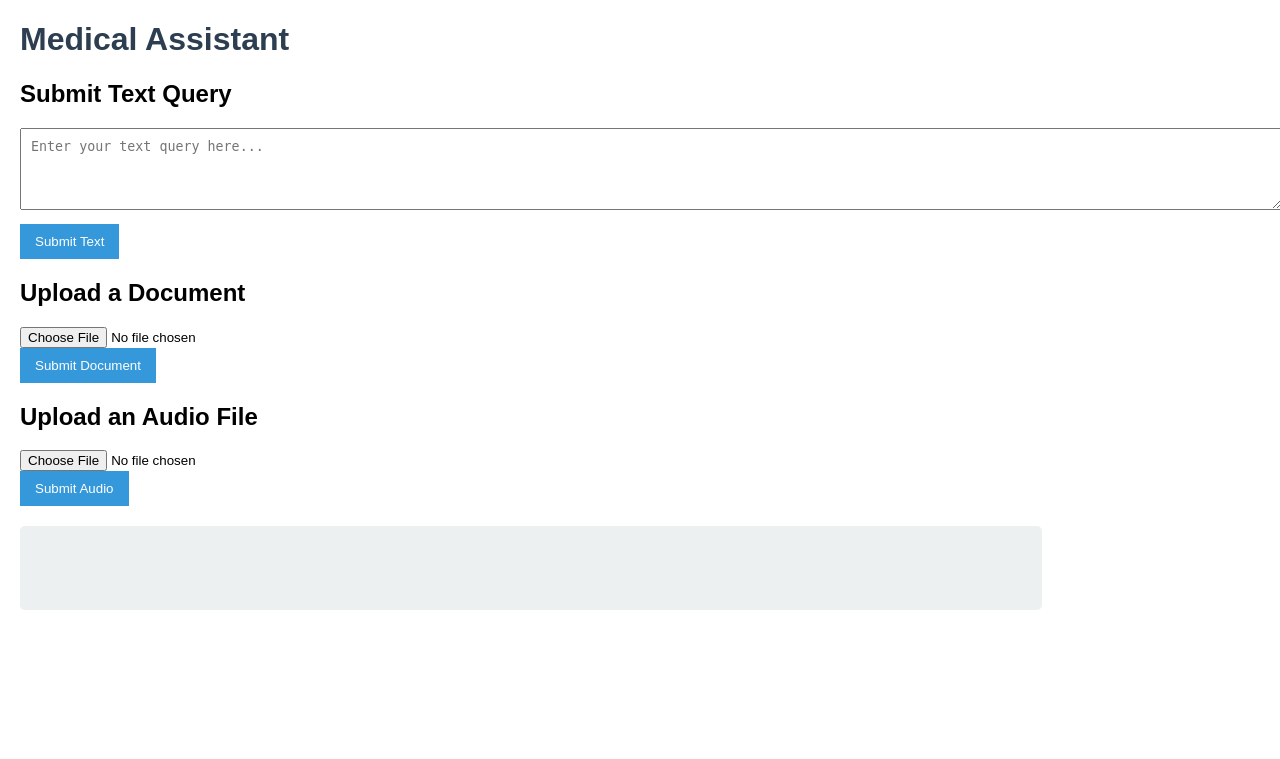
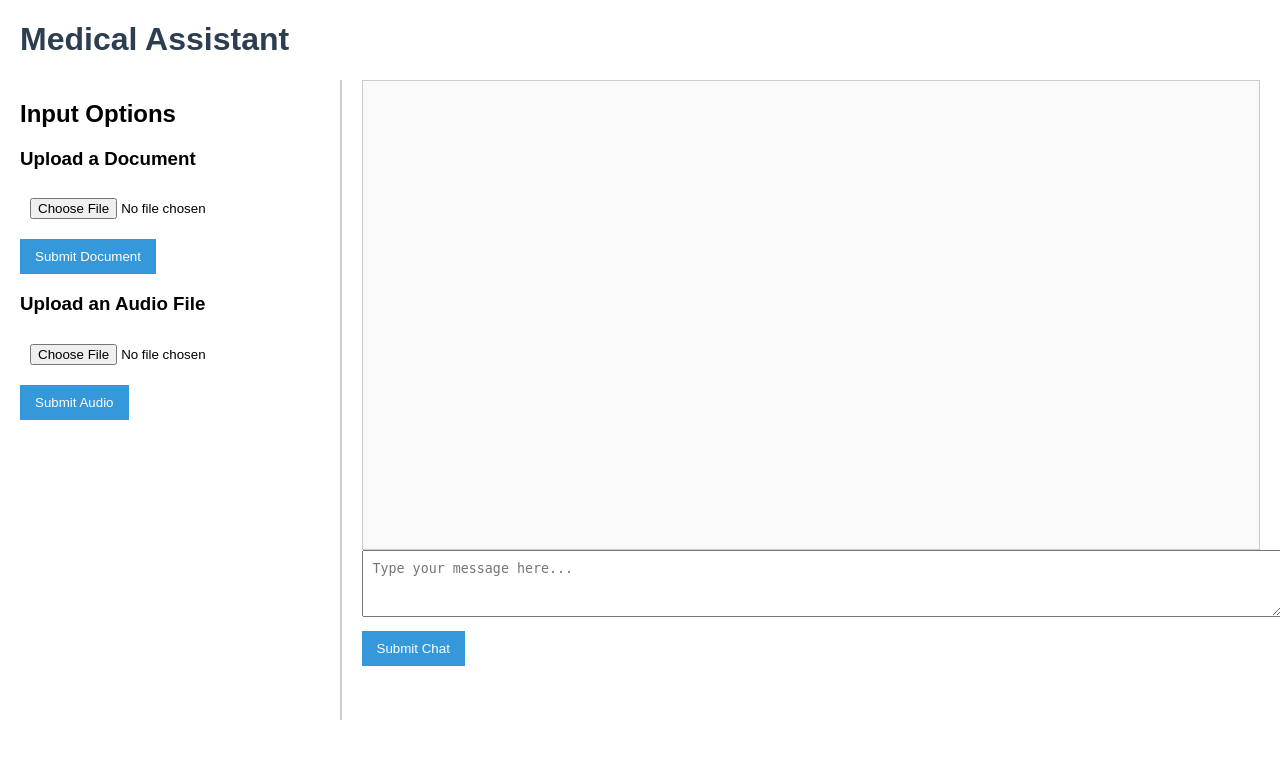
Before and after one commit to Akash-Suryawanshi/NurseAI, a FastAPI app: page / in a window 1280 px wide. Shown: the top 759 px of the page. Run offline with FastAPI, Linux system fonts and the light colour scheme.

Commit message:
basic working CoT

```diff
--- a/src/app.py
+++ b/src/app.py
@@ -3,13 +3,18 @@ from fastapi.responses import JSONResponse
 from fastapi.responses import RedirectResponse
 from fastapi.templating import Jinja2Templates
 from fastapi.staticfiles import StaticFiles
+from langchain.schema import HumanMessage
 from pydub import AudioSegment
 import speech_recognition as sr
+from src.pipelines.CoT import CoTPipeline
 import docx
 import fitz  # PyMuPDF
 import io
+from src.models.base_llm import get_gpt4_llm
 
 app = FastAPI()
+
+cot_pipeline = CoTPipeline()
 
 # Mount static files (CSS, JS, images) to the /static endpoint
 app.mount("/static", StaticFiles(directory="src/static"), name="static")
@@ -22,23 +27,6 @@ templates = Jinja2Templates(directory="src/templates")
 async def read_root(request: Request):
     return templates.TemplateResponse("index.html", {"request": request})
 
-@app.get("/chatbot")
-async def get_chatbot(request: Request):
-    global user_query
-
-    # Use the stored user_query and check for an existing response
-    response = user_query if user_query else ""
-
-    # Render the chatbot.html template with the stored query and response
-    return templates.TemplateResponse("chatbot.html", {
-        "request": request,
-        "content": user_query,
-        "response": response  # Pass response here, even if it's empty
-    })
-
-# @app.get("/")
-# async def root():
-#     return {"message": "Welcome to MedAssistant API"}
 
 @app.get("/favicon.ico")
 async def favicon():
@@ -48,18 +36,13 @@ async def favicon():
 @app.post("/process_text")
 async def process_text(request: Request, query: str = Form(...)):
     global user_query
+    global response
     user_query = query  # Store the submitted text
+    messages = [HumanMessage(content=query)]
+    response = cot_pipeline.generate_response(query)
+    return JSONResponse({"response": response.content})
+    # return JSONResponse({"response": response})
 
-    # Get the response from the model (for now, echo the query)
-    response = query  # This should be replaced by the model's response in the future
-
-    # Pass both the query and response to the chatbot.html page
-    return templates.TemplateResponse("chatbot.html", {
-        "request": request,
-        "input_type": "text",
-        "content": user_query,  # User's message
-        "response": response  # Bot's response (echoed back for now)
-    })
 
 
 # Process document files
@@ -112,10 +95,3 @@ def extract_text_from_pdf(file):
         page = doc.load_page(page_num)
         text += page.get_text("text")
     return text
-
-# Get model response based on user input
-@app.post("/ask_model")
-async def ask_model(query: str = Form(...)):
-    # For now, simply echo back the query as the response
-    response = query
-    return {"response": response}
--- a/src/static/home.css
+++ b/src/static/home.css
@@ -7,7 +7,21 @@ h1 {
     color: #2c3e50;
 }
 
-textarea {
+.container {
+    display: flex;
+    flex-direction: row;
+    justify-content: space-between;
+    height: 80vh;
+}
+
+/* Input panel on the left (1/4 of the width) */
+.input-container {
+    flex-basis: 25%;
+    padding-right: 20px;
+    border-right: 1px solid #ccc;
+}
+
+textarea, input {
     width: 100%;
     padding: 10px;
     margin-bottom: 10px;
@@ -25,11 +39,42 @@ button:hover {
     background-color: #2980b9;
 }
 
-#response {
-    margin-top: 20px;
-    white-space: pre-wrap;
-    background-color: #ecf0f1;
-    padding: 15px;
-    border-radius: 5px;
-    max-width: 80%;
+select {
+    width: 100%;
+    padding: 10px;
+    margin-bottom: 10px;
 }
+
+/* Chatbox on the right (3/4 of the width) */
+.chat-container {
+    flex-basis: 75%;
+    padding-left: 20px;
+    border-left: 1px solid #ccc;
+}
+
+/* Chat message styling */
+#messages {
+    height: 70%;
+    overflow-y: auto;
+    padding: 10px;
+    border: 1px solid #ccc;
+    background-color: #f9f9f9;
+}
+
+.user {
+    text-align: right;
+    color: blue;
+    margin: 5px 0;
+}
+
+.assistant {
+    text-align: left;
+    color: green;
+    margin: 5px 0;
+}
+
+.error {
+    text-align: center;
+    color: red;
+    margin: 5px 0;
+}
--- a/src/templates/index.html
+++ b/src/templates/index.html
@@ -4,59 +4,46 @@
     <meta charset="UTF-8">
     <meta name="viewport" content="width=device-width, initial-scale=1.0">
     <title>Medical Assistant</title>
-    <link rel="stylesheet" href="static/home.css">
+    <link rel="stylesheet" href="/static/home.css">
 </head>
 <body>
     <h1>Medical Assistant</h1>
 
-    <h2>Submit Text Query</h2>
-    <form id="text-form">
-        <textarea id="text-input" rows="4" cols="50" placeholder="Enter your text query here..."></textarea>
-        <br>
-        <button type="button" onclick="submitText()">Submit Text</button>
-    </form>
+    <div class="container">
+        <!-- Left side: Input forms and Agent Selection (1/4th of the screen width) -->
+        <div class="input-container">
+            <h2>Input Options</h2>
 
-    <h2>Upload a Document</h2>
+            <!-- Document Upload Form -->
+            <h3>Upload a Document</h3>
             <form id="file-form" enctype="multipart/form-data">
                 <input type="file" id="file-input" accept=".pdf,.docx">
-        <br>
                 <button type="button" onclick="submitFile()">Submit Document</button>
             </form>
 
-    <h2>Upload an Audio File</h2>
+            <!-- Audio Upload Form -->
+            <h3>Upload an Audio File</h3>
             <form id="audio-form" enctype="multipart/form-data">
                 <input type="file" id="audio-input" accept=".mp3,.wav">
-        <br>
                 <button type="button" onclick="submitAudio()">Submit Audio</button>
             </form>
+        </div>
 
-    <div id="response">
-        <!-- The response from the server will be displayed here -->
+        <!-- Right side: Chatbox (3/4th of the screen width) -->
+        <div class="chat-container">
+            <div id="messages"></div> <!-- Chat messages will be appended here -->
+
+            <!-- Chat Input Form -->
+            <form id="chat-form">
+                <textarea id="chat-input" name="query" placeholder="Type your message here..." rows="3"></textarea>
+                <button type="button" onclick="submitChat()">Submit Chat</button>
+            </form>
+        </div>
     </div>
 
     <script>
-        async function submitText() {
-            const text = document.getElementById('text-input').value;
-            const formData = new FormData();
-            formData.append('query', text);
 
-            try {
-                const response = await fetch('/process_text', {
-                    method: 'POST',
-                    body: formData
-                });
-
-                if (response.ok) {
-                    // Redirect to /chatbot (or whichever URL you want to show the new template)
-                    window.location.href = '/chatbot';
-                } else {
-                    document.getElementById('response').innerText = 'Error submitting text';
-                }
-            } catch (error) {
-                document.getElementById('response').innerText = 'Network error occurred';
-            }
-        }
-
+        // Send Document Upload
         async function submitFile() {
             const fileInput = document.getElementById('file-input');
             const file = fileInput.files[0];
@@ -68,9 +55,10 @@
                 body: formData
             });
             const result = await response.json();
-            document.getElementById('response').innerText = JSON.stringify(result, null, 2);
+            appendMessage(result.content, 'user');
         }
 
+        // Send Audio Upload
         async function submitAudio() {
             const audioInput = document.getElementById('audio-input');
             const audio = audioInput.files[0];
@@ -82,7 +70,33 @@
                 body: formData
             });
             const result = await response.json();
-            document.getElementById('response').innerText = JSON.stringify(result, null, 2);
+            appendMessage(result.content, 'user');
+        }
+
+        // Chat Input
+        async function submitChat() {
+            const chatMessage = document.getElementById('chat-input').value;
+            const formData = new FormData();
+            formData.append('query', chatMessage);
+            document.getElementById('chat-input').value = '';
+
+            const response = await fetch('/process_text', {
+                method: 'POST',
+                body: formData
+            });
+
+            const result = await response.json();
+            appendMessage(chatMessage, 'user');
+            appendMessage(result.response, 'assistant');
+        }
+
+        // Append message to chatbox
+        function appendMessage(message, sender) {
+            const messageDiv = document.createElement('div');
+            messageDiv.classList.add(sender); // 'user' or 'assistant'
+            messageDiv.textContent = message;
+            document.getElementById('messages').appendChild(messageDiv);
+            document.getElementById('messages').scrollTop = document.getElementById('messages').scrollHeight;
         }
     </script>
 </body>
```
Also changed, not shown: src/config.py (added, +8 -0 lines), src/models/base_llm.py (added, +15 -0 lines), src/pipelines/CoT.py (added, +39 -0 lines), src/static/chatbot.css (deleted, +0 -55 lines), src/templates/chatbot.html (deleted, +0 -101 lines), 1 other file. Lines whose indentation alone changed are shown as unchanged.
